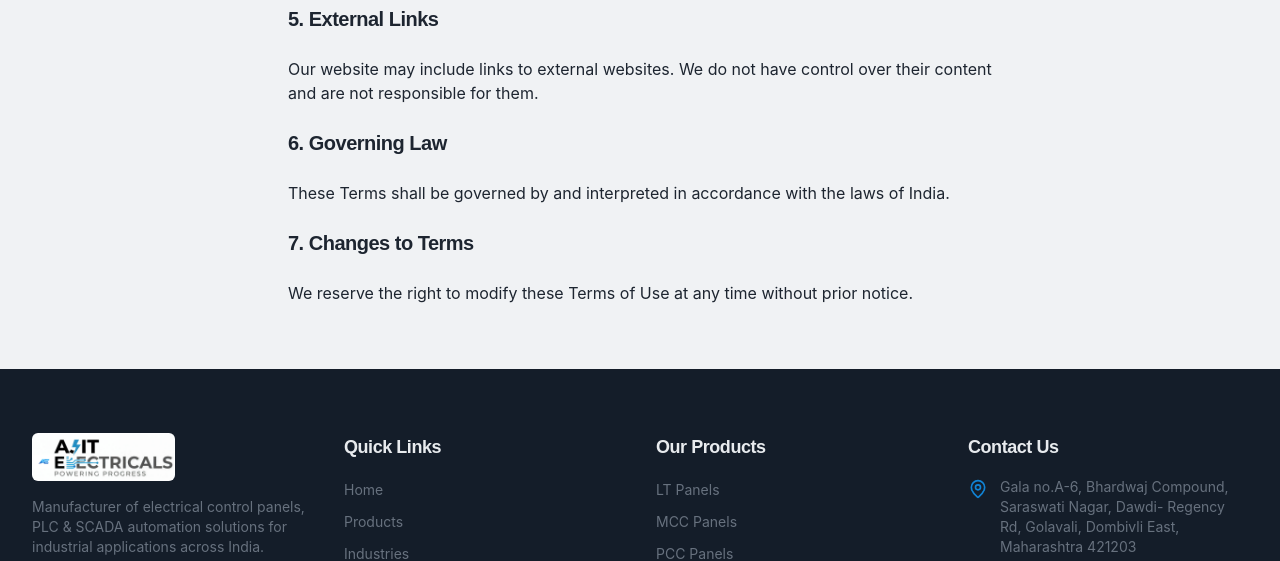
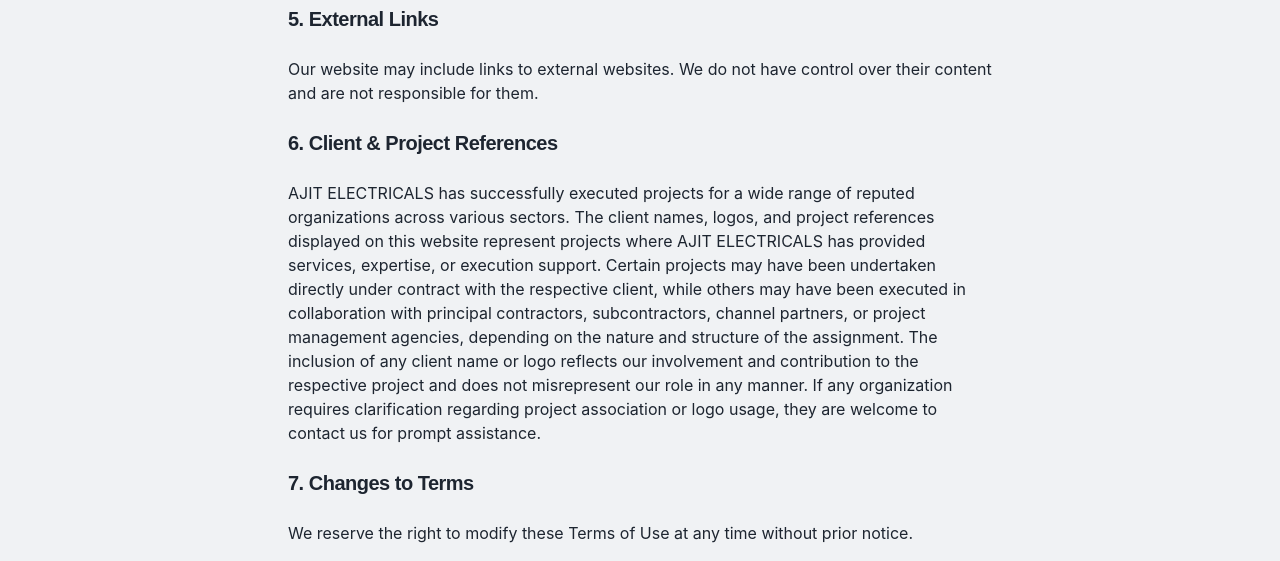
Before and after one commit to Ajit00-st/ajit_electricals_website, a React (Vite) app: page /terms-of-use in a window 1280 px wide. Shown: the part 780-1341 px from the top of the page. Built offline with nearby package versions, Linux system fonts and the light colour scheme.

Commit message:
terms update

```diff
--- a/src/pages/TermsOfUse.tsx
+++ b/src/pages/TermsOfUse.tsx
@@ -25,8 +25,14 @@ export default function TermsOfUse() {
             <h2 className="font-heading text-xl font-semibold">5. External Links</h2>
             <p>Our website may include links to external websites. We do not have control over their content and are not responsible for them.</p>
 
-            <h2 className="font-heading text-xl font-semibold">6. Governing Law</h2>
-            <p>These Terms shall be governed by and interpreted in accordance with the laws of India.</p>
+            <h2 className="font-heading text-xl font-semibold">6. Client & Project References</h2>
+            <p>AJIT ELECTRICALS has successfully executed projects for a wide range of reputed organizations across various sectors. The client names, logos, and project references displayed on this website represent projects where AJIT ELECTRICALS has provided services, expertise, or execution support.
+
+              Certain projects may have been undertaken directly under contract with the respective client, while others may have been executed in collaboration with principal contractors, subcontractors, channel partners, or project management agencies, depending on the nature and structure of the assignment.
+
+              The inclusion of any client name or logo reflects our involvement and contribution to the respective project and does not misrepresent our role in any manner.
+
+              If any organization requires clarification regarding project association or logo usage, they are welcome to contact us for prompt assistance.</p>
 
             <h2 className="font-heading text-xl font-semibold">7. Changes to Terms</h2>
             <p>We reserve the right to modify these Terms of Use at any time without prior notice.</p>
```
